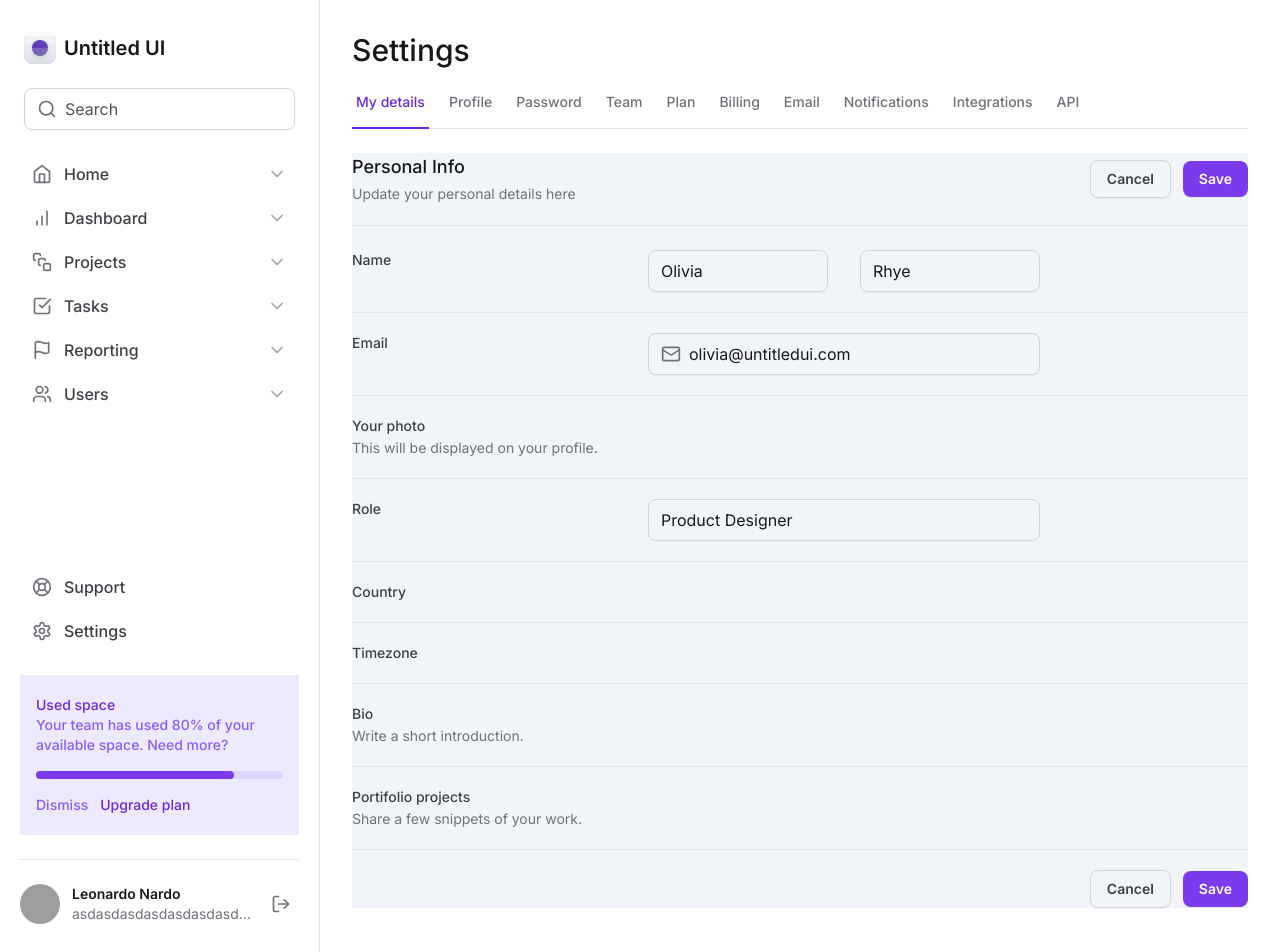
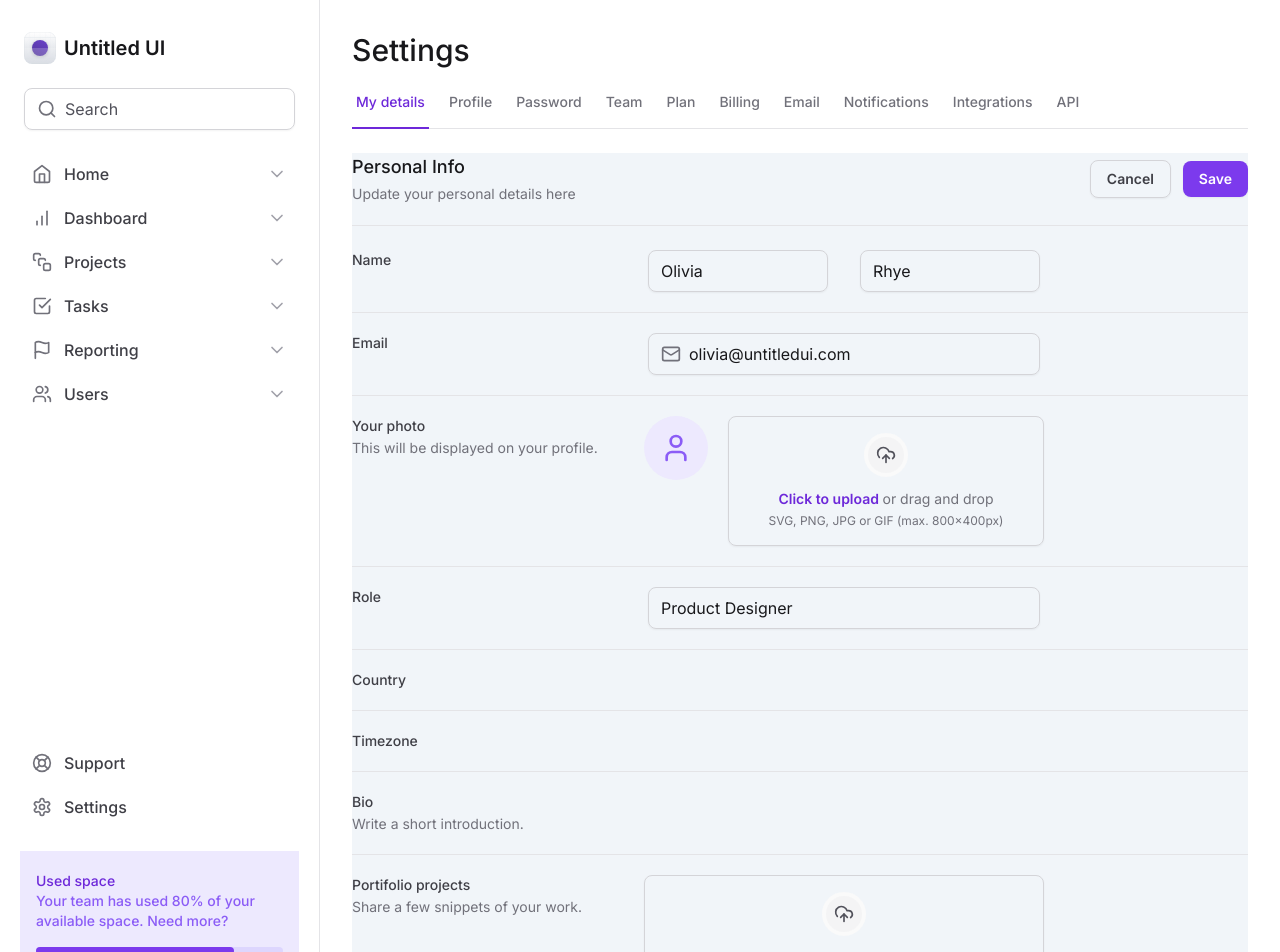
Before and after one commit to leo-the-nardo/nextjs-tailwind, a Next.js app: page / in a window 1280 px wide. Shown: the top 952 px of the page. Built offline with nearby package versions, Linux system fonts and the light colour scheme; grey boxes are pictures that could not be loaded.

Commit message:
feat:feat: upload form component

```diff
--- a/src/app/page.tsx
+++ b/src/app/page.tsx
@@ -1,7 +1,7 @@
 import { Input } from "@/components/Input"
 import { SettingsTabs } from "@/components/SettingsTabs"
-import * as Tabs from "@radix-ui/react-tabs"
 import { Mail } from "lucide-react"
+import * as FileInput from "@/components/Form/FileInput"
 
 export default function Home() {
   return (
@@ -49,7 +49,6 @@
                 <Input.Control defaultValue="Rhye" />
               </Input.Root>
             </div>
-            <div />
           </div>
 
           <div className="grid-cols-form grid gap-3 pt-5">
@@ -70,22 +69,23 @@
                 />
               </Input.Root>
             </div>
-            <div />
           </div>
 
           <div className="grid-cols-form grid gap-3 pt-5">
             <label
               className=" text-sm font-medium text-zinc-700"
-              htmlFor="email">
+              htmlFor="photo">
               Your photo
               <span className="mt-0.5 block text-sm font-normal text-zinc-500">
                 This will be displayed on your profile.
               </span>
             </label>
-            <div className="grid grid-cols-1 gap-6">
-              <div></div>
-            </div>
-            <div />
+
+            <FileInput.Root className="flex flex-row items-start gap-5">
+              <FileInput.ImagePreview />
+              <FileInput.Trigger />
+              <FileInput.Control />
+            </FileInput.Root>
           </div>
 
           <div className="grid-cols-form grid gap-3 pt-5">
@@ -103,7 +103,6 @@
                 />
               </Input.Root>
             </div>
-            <div />
           </div>
 
           <div className="grid-cols-form grid gap-3 pt-5">
@@ -113,7 +112,6 @@
               Country
             </label>
             <div className="grid grid-cols-1 gap-6"></div>
-            <div />
           </div>
 
           <div className="grid-cols-form grid gap-3 pt-5">
@@ -123,7 +121,6 @@
               Timezone
             </label>
             <div className="grid grid-cols-1 gap-6"></div>
-            <div />
           </div>
 
           <div className="grid-cols-form grid gap-3 pt-5">
@@ -138,7 +135,6 @@
             <div className="grid grid-cols-1 gap-6">
               <div></div>
             </div>
-            <div />
           </div>
 
           <div className="grid-cols-form grid gap-3 pt-5">
@@ -150,10 +146,10 @@
                 Share a few snippets of your work.
               </span>
             </label>
-            <div className="grid grid-cols-1 gap-6">
-              <div></div>
-            </div>
-            <div />
+            <FileInput.Root className=" ">
+              <FileInput.Trigger />
+              <FileInput.Control />
+            </FileInput.Root>
           </div>
 
           <div className=" flex flex-row items-center justify-end gap-3 pt-5">
--- /dev/null
+++ b/src/components/Form/FileInput/Control.tsx
@@ -0,0 +1,7 @@
+import { ComponentProps } from "react"
+
+type Props = ComponentProps<"input">
+
+export function Control(props: Props) {
+  return <input className="sr-only" id="photo" type="file" />
+}
--- /dev/null
+++ b/src/components/Form/FileInput/ImagePreview.tsx
@@ -0,0 +1,11 @@
+import { User } from "lucide-react"
+
+type Props = {}
+
+export function ImagePreview({}: Props) {
+  return (
+    <div className="flex h-16 w-16 items-center justify-center rounded-full bg-violet-100">
+      <User className="h-8 w-8 text-violet-500" />
+    </div>
+  )
+}
--- /dev/null
+++ b/src/components/Form/FileInput/Root.tsx
@@ -0,0 +1,7 @@
+import { ComponentProps } from "react"
+
+type Props = ComponentProps<"div">
+
+export function Root(props: Props) {
+  return <div {...props}></div>
+}
--- /dev/null
+++ b/src/components/Form/FileInput/Trigger.tsx
@@ -0,0 +1,25 @@
+import { UploadCloud } from "lucide-react"
+
+type Props = {}
+
+export function Trigger({}: Props) {
+  return (
+    <label
+      className="group flex flex-1 cursor-pointer flex-col items-center gap-3 rounded-lg border border-zinc-300 px-6 py-4 text-center text-zinc-500 shadow-sm hover:border-violet-200 hover:bg-[#fcfaff]"
+      htmlFor="photo">
+      <div className="rounded-full border-4 border-zinc-50 bg-zinc-100 p-2 group-hover:border-violet-50 group-hover:bg-violet-100">
+        <UploadCloud className="h-5 w-5 text-zinc-600 group-hover:text-violet-600" />
+      </div>
+
+      <div className="flex flex-col items-center gap-1 ">
+        <p className="text-sm">
+          <strong className="font-semibold text-violet-700">
+            Click to upload {""}
+          </strong>
+          or drag and drop
+        </p>
+        <span className="text-xs">SVG, PNG, JPG or GIF (max. 800x400px)</span>
+      </div>
+    </label>
+  )
+}
--- /dev/null
+++ b/src/components/Form/FileInput/index.ts
@@ -0,0 +1,4 @@
+export * from "./Control"
+export * from "./ImagePreview"
+export * from "./Root"
+export * from "./Trigger"
```
